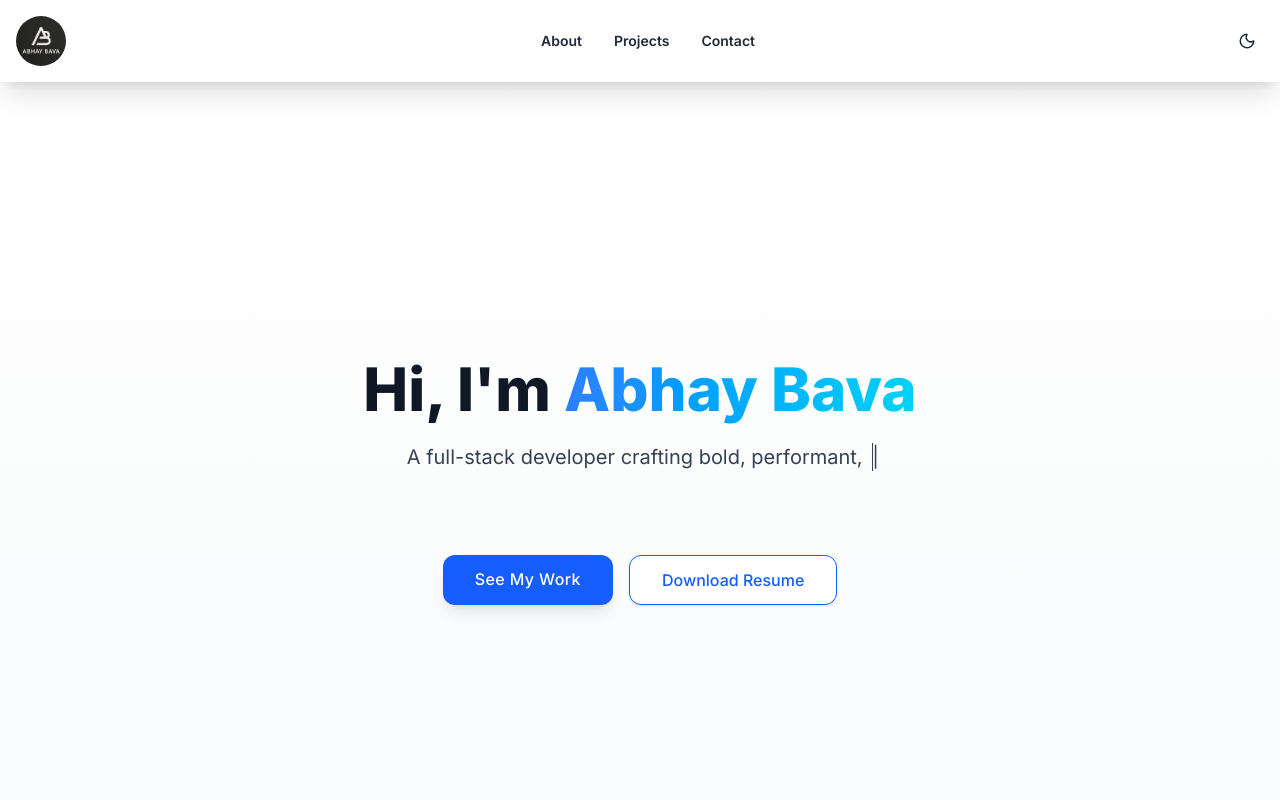
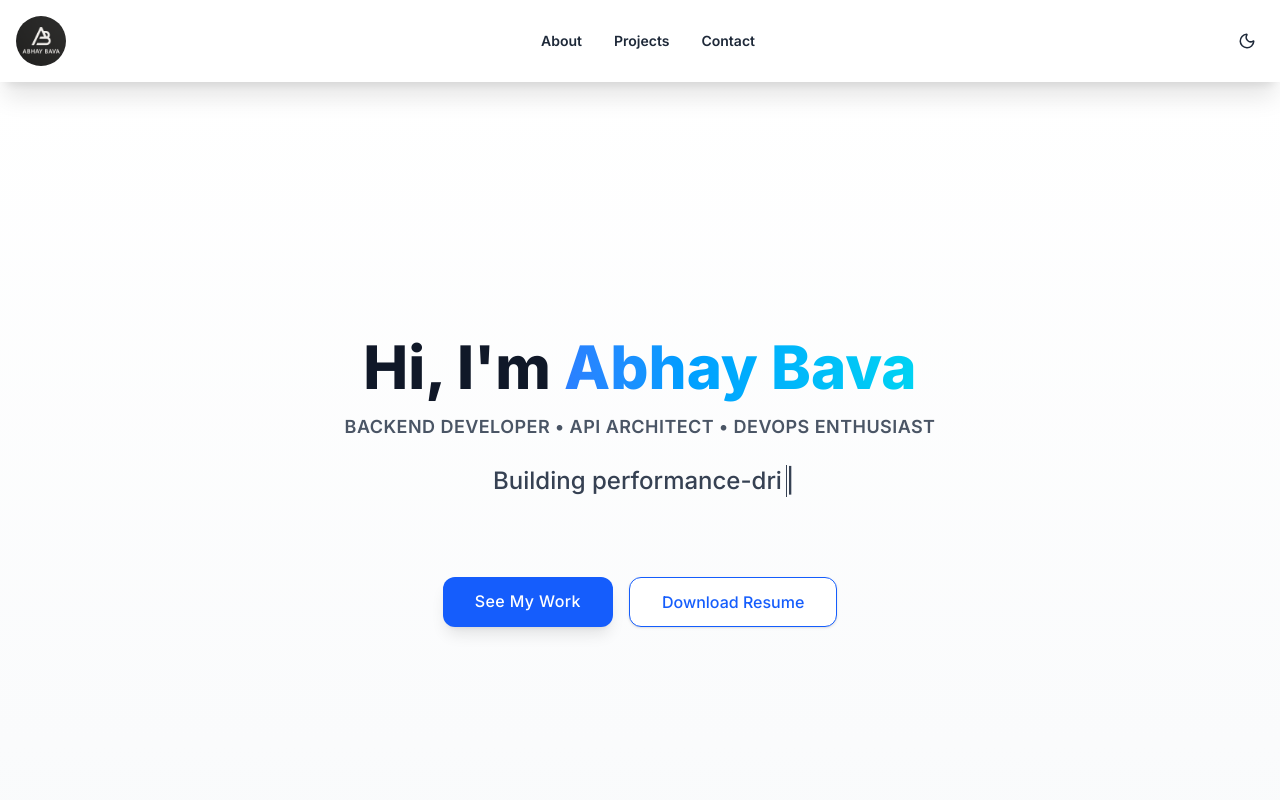
Before and after one commit to AbhayBava/portfolio, a Next.js app in the folder abhay-portfolio/: page / in a window 1280 px wide. Shown: the top 800 px of the page. Built offline with nearby package versions, Linux system fonts and the light colour scheme.

Commit message:
adding a filed

```diff
--- a/abhay-portfolio/src/app/components/Hero.tsx
+++ b/abhay-portfolio/src/app/components/Hero.tsx
@@ -2,12 +2,11 @@
 import { useEffect, useRef, useState } from "react";
 import { motion, useAnimation, useInView } from "framer-motion";
 
-// Typewriter loop phrases
 const phrases = [
-  "A full-stack developer crafting bold, performant, and scalable apps.",
-  "Focused on clean code and creative solutions.",
-  "Building modern products with precision and care.",
-  "Turning ideas into beautiful user experiences.",
+  "Designing secure and scalable APIs.",
+  "Building performance-driven backend systems.",
+  "Crafting developer-first architecture.",
+  "Solving complex business logic with clean code.",
 ];
 
 export default function Hero() {
@@ -20,8 +19,9 @@
   const [deleting, setDeleting] = useState(false);
 
   useEffect(() => {
-    if (!inView) return;
-    controls.start("visible");
+    if (inView) {
+      controls.start("visible");
+    }
   }, [inView, controls]);
 
   useEffect(() => {
@@ -36,7 +36,7 @@
       timeout = setTimeout(() => setDeleting(true), 1200);
     } else if (deleting && text.length === 0) {
       setDeleting(false);
-      setIndex(prev => (prev + 1) % phrases.length);
+      setIndex((prev) => (prev + 1) % phrases.length);
     }
 
     return () => clearTimeout(timeout);
@@ -85,6 +85,7 @@
         animate={controls}
         className="flex flex-col items-center justify-center"
       >
+        {/* Name */}
         <motion.h1
           className="text-5xl sm:text-6xl font-extrabold text-gray-900 dark:text-white"
           variants={heroVariants}
@@ -95,16 +96,25 @@
           </span>
         </motion.h1>
 
+        {/* Title */}
         <motion.p
-          className="mt-6 max-w-2xl text-lg sm:text-xl text-gray-700 dark:text-gray-300 min-h-[72px]"
+          className="mt-4 text-md sm:text-lg text-gray-600 dark:text-gray-400 tracking-wide uppercase font-semibold"
+          variants={heroVariants}
+        >
+          Backend Developer • API Architect • DevOps Enthusiast
+        </motion.p>
+
+        {/* Typewriter Animation */}
+        <motion.p
+          className="mt-6 max-w-2xl text-xl sm:text-2xl text-gray-700 dark:text-gray-300 font-medium min-h-[72px]"
           variants={heroVariants}
         >
           {text}
           <span className="blinking-cursor">|</span>
         </motion.p>
 
+        {/* CTA Buttons */}
         <div className="flex flex-col sm:flex-row gap-4 mt-10">
-          {/* View Projects */}
           <motion.a
             href="#projects"
             variants={heroVariants}
@@ -113,9 +123,8 @@
             See My Work
           </motion.a>
 
-          {/* Download Resume */}
           <motion.a
-            href="/AbhayBava.pdf"
+            href="/AbhayBava_Resume.pdf"
             download
             variants={heroVariants}
             className="px-8 py-3 rounded-xl bg-white dark:bg-gray-800 text-blue-600 dark:text-cyan-400 border border-blue-600 dark:border-cyan-400 hover:bg-blue-50 dark:hover:bg-gray-700 transition font-medium shadow"
@@ -125,7 +134,7 @@
         </div>
       </motion.div>
 
-      {/* Cursor animation */}
+      {/* Cursor CSS */}
       <style>{`
         .blinking-cursor {
           display: inline-block;
```
